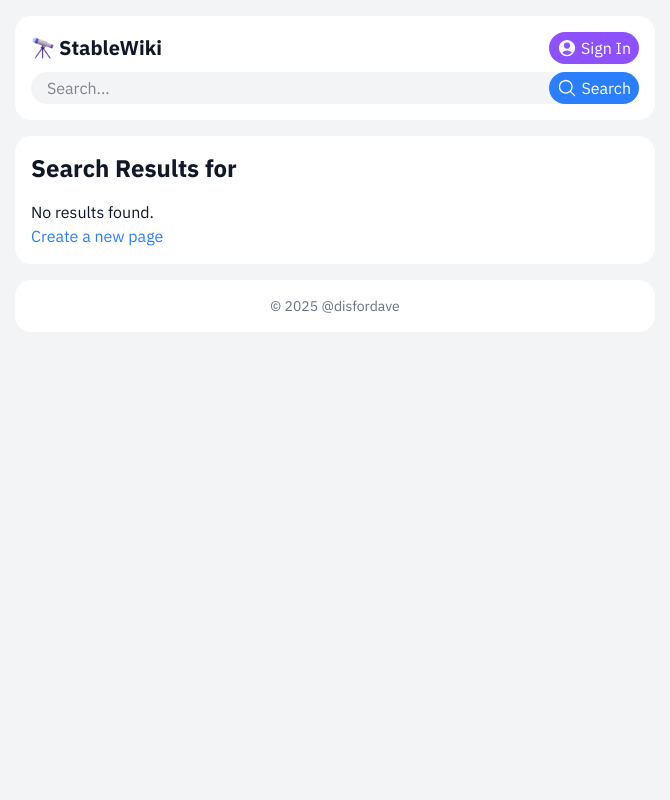
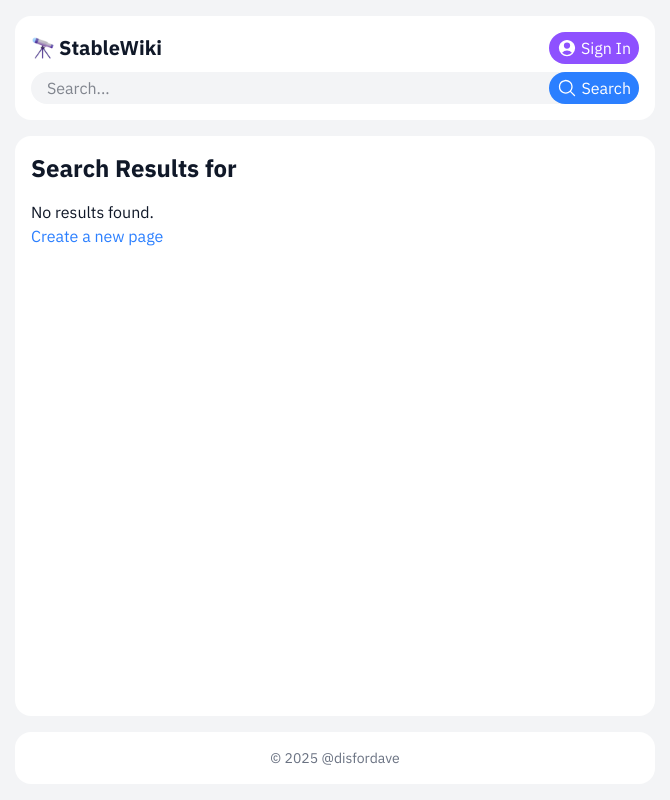
Before and after one commit to disfordave/stablewiki, a Next.js app: page /search in a window 1280 px wide. Shown: the whole page, without its empty margins (305-975 px from the left). Built offline with nearby package versions, Linux system fonts and the light colour scheme; no server answers; the database is empty.

Commit message:
style: refine styling for Header and Footer components; improve layout consistency

```diff
--- a/src/app/app/signin/page.tsx
+++ b/src/app/app/signin/page.tsx
@@ -75,7 +75,7 @@ export default async function SignIn({
             id="username"
             name="username"
             required
-            className="w-full rounded-full border border-gray-300 px-2 py-1"
+            className="w-full rounded-full border border-gray-300 px-2 py-1 dark:border-gray-600"
           />
         </div>
         <div>
@@ -87,7 +87,7 @@ export default async function SignIn({
             id="password"
             name="password"
             required
-            className="w-full rounded-full border border-gray-300 px-2 py-1"
+            className="w-full rounded-full border border-gray-300 px-2 py-1 dark:border-gray-600"
           />
         </div>
         <TransitionFormButton
--- a/src/app/layout.tsx
+++ b/src/app/layout.tsx
@@ -55,10 +55,10 @@ export default function RootLayout({
       <body
         className={`${ibmPlexSans.className} ${ibmPlexMono.style} bg-white antialiased sm:bg-gray-100 dark:bg-gray-800 sm:dark:bg-gray-900`}
       >
-        <div className="background h-full w-full">
-          <div className="mx-auto min-h-screen max-w-2xl p-4">
+        <div className="background h-full min-h-screen w-full">
+          <div className="mx-auto flex min-h-screen max-w-2xl flex-col gap-4 p-0 sm:p-4">
             <Header />
-            <main className="-mx-4 overflow-auto rounded-2xl bg-white p-4 sm:mx-0 dark:bg-gray-800">
+            <main className="flex-grow overflow-auto rounded-2xl bg-white p-4 dark:bg-gray-800">
               {children}
             </main>
             <Footer />
--- a/src/components/Footer.tsx
+++ b/src/components/Footer.tsx
@@ -2,7 +2,7 @@ import { WIKI_COPYRIGHT_HOLDER, WIKI_COPYRIGHT_HOLDER_URL } from "@/config";
 
 export default function Footer() {
   return (
-    <footer className="-mx-4 mt-4 -mb-4 rounded-t-2xl bg-white p-4 text-center sm:mx-0 sm:mb-0 sm:rounded-2xl dark:bg-gray-800">
+    <footer className="rounded-t-2xl bg-white p-4 text-center sm:rounded-2xl dark:bg-gray-800">
       <p className="text-sm text-gray-500">
         &copy; {new Date().getFullYear()}{" "}
         <a
--- a/src/components/Header.tsx
+++ b/src/components/Header.tsx
@@ -18,7 +18,7 @@ export default async function Header() {
   }
 
   return (
-    <header className="-mx-4 -mt-4 mb-4 rounded-b-2xl bg-white p-4 sm:mx-0 sm:mt-0 sm:rounded-2xl dark:bg-gray-800">
+    <header className="rounded-b-2xl bg-white p-4 sm:rounded-2xl dark:bg-gray-800">
       <div className="flex flex-wrap items-center justify-between gap-2">
         <p className="text-xl font-bold">
           <Link href={WIKI_HOMEPAGE_LINK} className="flex items-center gap-1">
```
